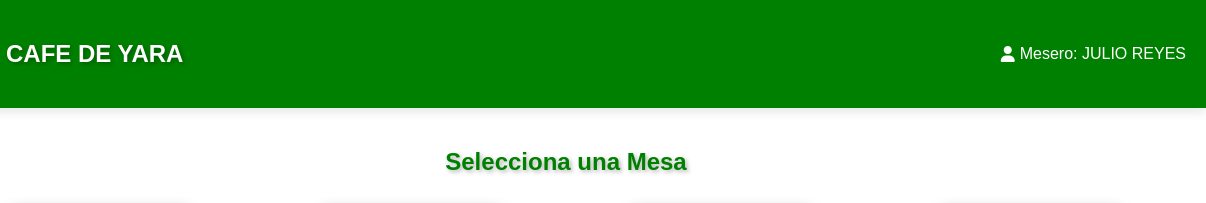
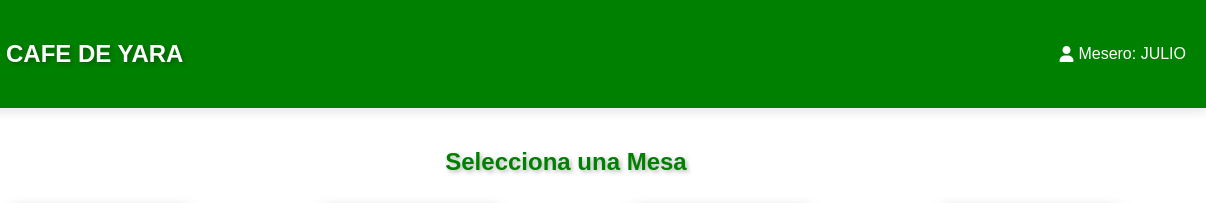
Before and after one commit to EREN-25/CAFE, a plain HTML site: page index.html in a window 1280 px wide. Shown: the top 203 px of the page, 74-1280 px from the left. Drawn offline with Linux system fonts and the light colour scheme.

Commit message:
fix: se corregio un nombre

```diff
--- a/index.html
+++ b/index.html
@@ -18,7 +18,7 @@
 
             <div class="user-info">
                 <i class="fas fa-user"></i>
-                <span>Mesero: JULIO REYES</span>
+                <span>Mesero: JULIO</span>
             </div>
         </nav>
     </header>
```
